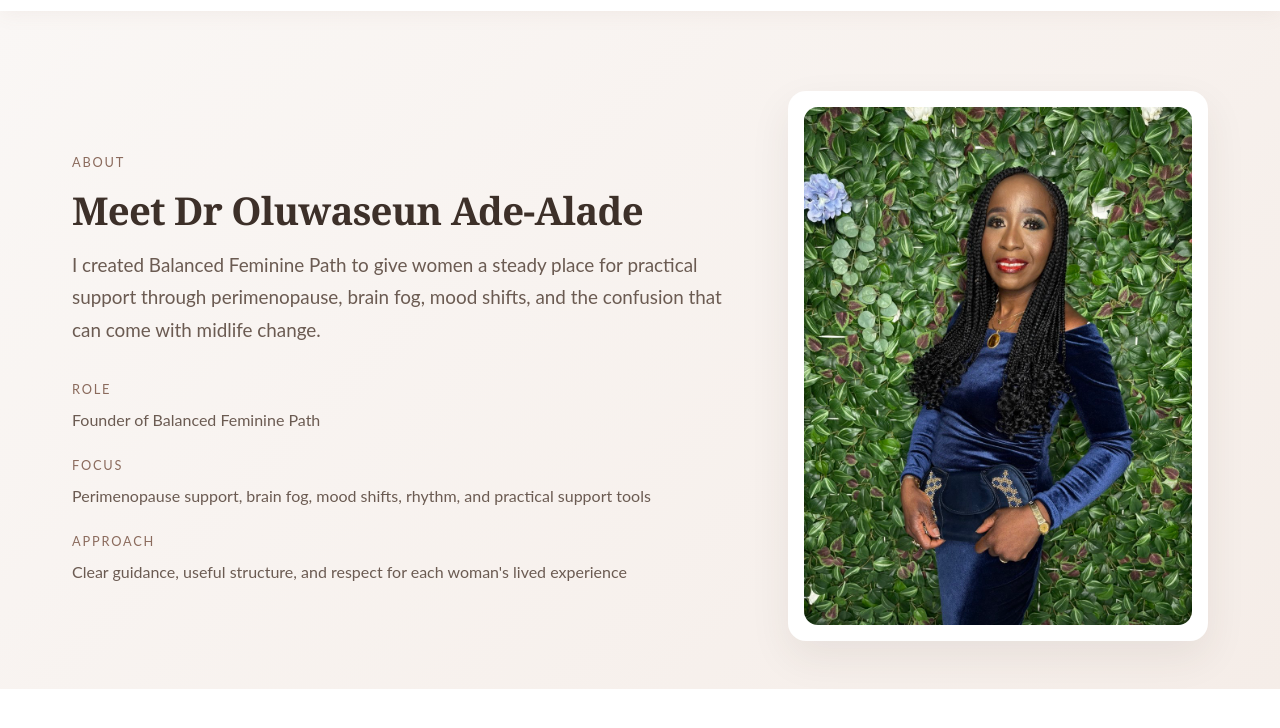
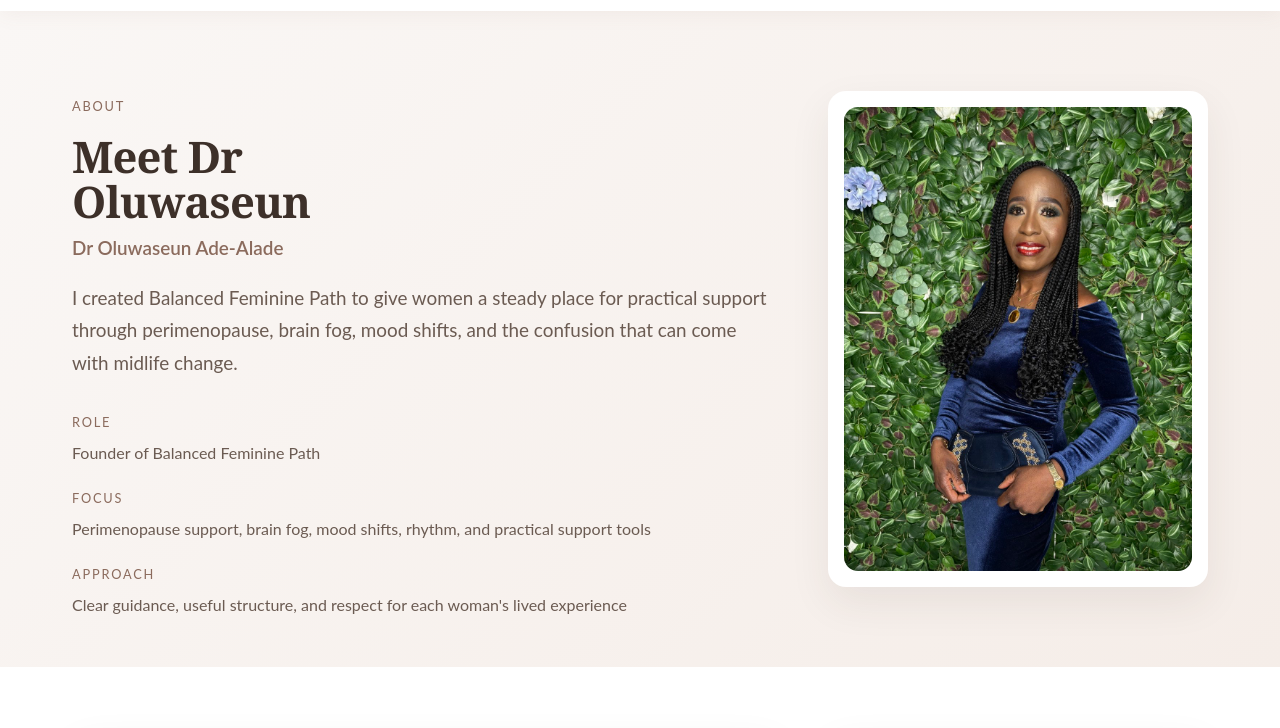
Before and after one commit to BFP-path/Balanced-Feminine-Path, an Astro site: page /about in a window 1280 px wide. Shown: the part 69-797 px from the top of the page. Built offline with nearby package versions, Linux system fonts and the light colour scheme; Astro itself is replaced by a stand-in of ours.

Commit message:
Fix about hero heading layout

```diff
--- a/src/pages/about.astro
+++ b/src/pages/about.astro
@@ -9,7 +9,8 @@
     <div class="container hero-grid">
       <div class="hero-copy">
         <span class="page-label">About</span>
-        <h1 class="hero-title">Meet Dr Oluwaseun Ade-Alade</h1>
+        <h1 class="hero-title">Meet Dr Oluwaseun</h1>
+        <p class="hero-name">Dr Oluwaseun Ade-Alade</p>
         <p class="lead">
           I created Balanced Feminine Path to give women a steady place for practical support through perimenopause, brain fog, mood shifts, and the confusion that can come with midlife change.
         </p>
@@ -162,13 +163,14 @@
   .hero-grid,
   .content-grid {
     display: grid;
-    grid-template-columns: minmax(0, 1.2fr) minmax(280px, 0.8fr);
+    grid-template-columns: minmax(0, 1fr) minmax(320px, 380px);
     gap: 3rem;
-    align-items: center;
+    align-items: start;
   }
 
   .hero-copy {
     max-width: 46rem;
+    min-width: 0;
   }
 
   .page-label,
@@ -190,10 +192,18 @@
   }
 
   .hero-title {
-    white-space: nowrap;
-    font-size: clamp(1.85rem, 3vw, 3.1rem);
-    line-height: 1.08;
+    white-space: normal;
+    max-width: 12ch;
+    font-size: clamp(2.1rem, 3.4vw, 3.35rem);
+    line-height: 1.04;
     letter-spacing: -0.02em;
+    margin-bottom: 0.45rem;
+  }
+
+  .hero-name {
+    font-size: clamp(1rem, 1.5vw, 1.18rem);
+    color: var(--color-primary);
+    font-weight: 600;
     margin-bottom: 1.15rem;
   }
 
@@ -224,7 +234,7 @@
 
   .portrait-card {
     padding: 1rem;
-    max-width: 420px;
+    width: min(100%, 380px);
     justify-self: end;
   }
 
@@ -348,7 +358,7 @@
     margin-top: 1.5rem;
   }
 
-  @media (max-width: 1100px) {
+  @media (max-width: 1200px) {
     .hero-grid {
       grid-template-columns: 1fr;
       gap: 2rem;
@@ -361,10 +371,6 @@
 
     .portrait-card {
       justify-self: stretch;
-    }
-
-    .hero-title {
-      white-space: normal;
     }
   }
 
```
